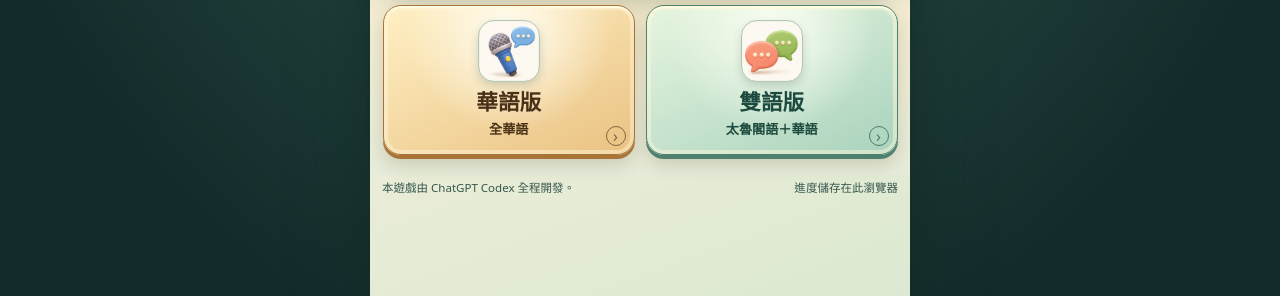
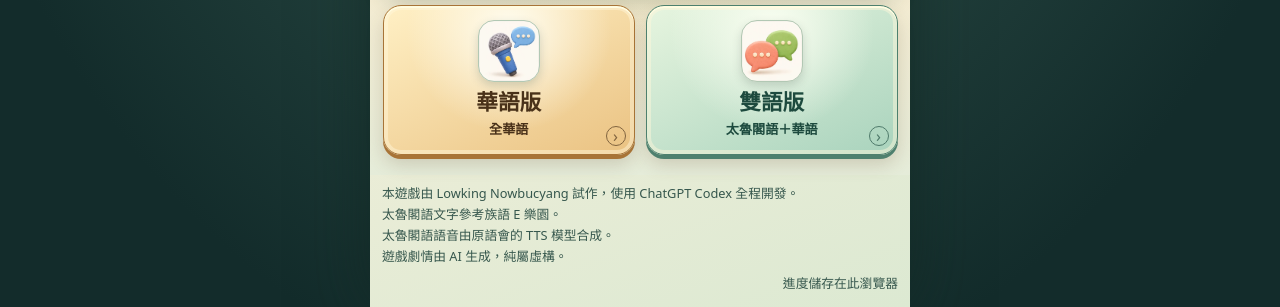
Before and after one commit to Lowking0330/language-journey, a plain HTML site: page index.html in a window 1280 px wide. Shown: the part 504-811 px from the top of the page. Drawn offline with Linux system fonts and the light colour scheme.

Commit message:
Credit creator and language sources on home screens

```diff
--- a/index.html
+++ b/index.html
@@ -31,7 +31,7 @@
   <script defer src="mandarin-full.js?v=gh-truku-1"></script>
   <script defer src="save-backup.js?v=gh-truku-1"></script>
   <link rel="stylesheet" href="career-map.css?v=1">
-  <link rel="stylesheet" href="title-screen.css?v=6">
+  <link rel="stylesheet" href="title-screen.css?v=7">
   <script defer src="career-map.js?v=gh-truku-1"></script>
   <script defer src="game.js?v=gh-truku-1"></script>
 </head>
@@ -64,7 +64,14 @@
       </div>
     </dialog>
     <footer class="game-footer">
-      <span>本遊戲由 ChatGPT Codex 全程開發。</span>
+      <div class="footer-credits">
+        <p>本遊戲由 Lowking Nowbucyang 試作，使用 ChatGPT Codex 全程開發。</p>
+        <div class="home-credits">
+          <p>太魯閣語文字參考族語 E 樂園。</p>
+          <p>太魯閣語語音由原語會的 TTS 模型合成。</p>
+          <p>遊戲劇情由 AI 生成，純屬虛構。</p>
+        </div>
+      </div>
       <span id="save-note">進度儲存在此瀏覽器</span>
     </footer>
   </div>
--- a/title-screen.css
+++ b/title-screen.css
@@ -258,3 +258,14 @@
   0%, 100% { opacity: .40; transform: translateY(0); }
   60% { opacity: .92; transform: translateY(-17px); }
 }
+
+.footer-credits p { margin: 0; }
+.home-credits { display: none; }
+[data-screen="home"] ~ .game-footer {
+  gap: 6px 16px;
+  padding-block-start: 8px;
+  font-size: .8rem;
+  line-height: 1.65;
+}
+[data-screen="home"] ~ .game-footer .home-credits { display: block; }
+[data-screen="home"] ~ .game-footer #save-note { margin-inline-start: auto; }
```
